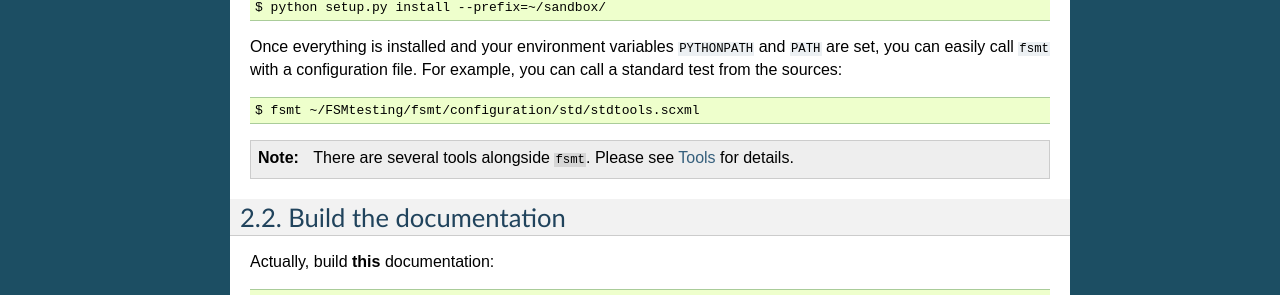
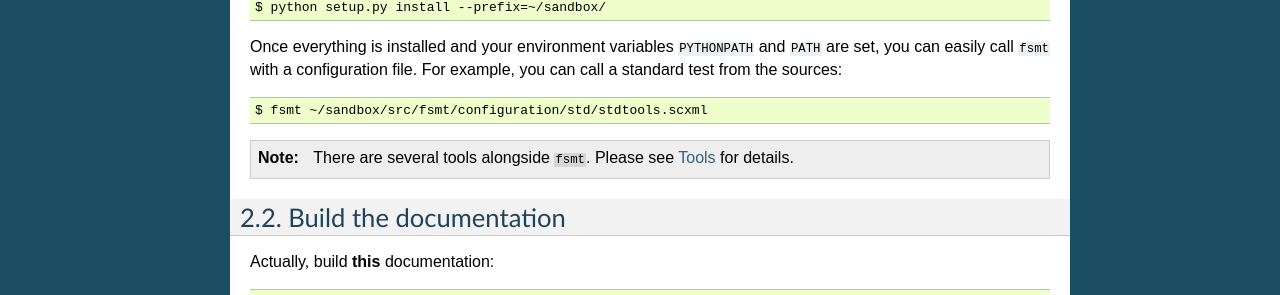
Before and after one commit to jon-weisz/fsmt, a Sphinx documentation site: the page built from documentation/source/installation.rst, in a window 1280 px wide. Shown: the part 693-988 px from the top of the page. Built offline with Sphinx 7.4.7, drawn with Linux system fonts in a browser that asks for light colours; formulas are drawn with MathJax 3.

Commit message:
test command fixed

```diff
--- a/documentation/source/installation.rst
+++ b/documentation/source/installation.rst
@@ -45,7 +45,7 @@ Once everything is installed and your environment variables ``PYTHONPATH`` and
 ``PATH`` are set, you can easily call ``fsmt`` with a configuration file. For
 example, you can call a standard test from the sources::
 
-    $ fsmt ~/FSMtesting/fsmt/configuration/std/stdtools.scxml
+    $ fsmt ~/sandbox/src/fsmt/configuration/std/stdtools.scxml
 
 .. note:: There are several tools alongside ``fsmt``. Please see :doc:`tools`
 		  for details.
```
